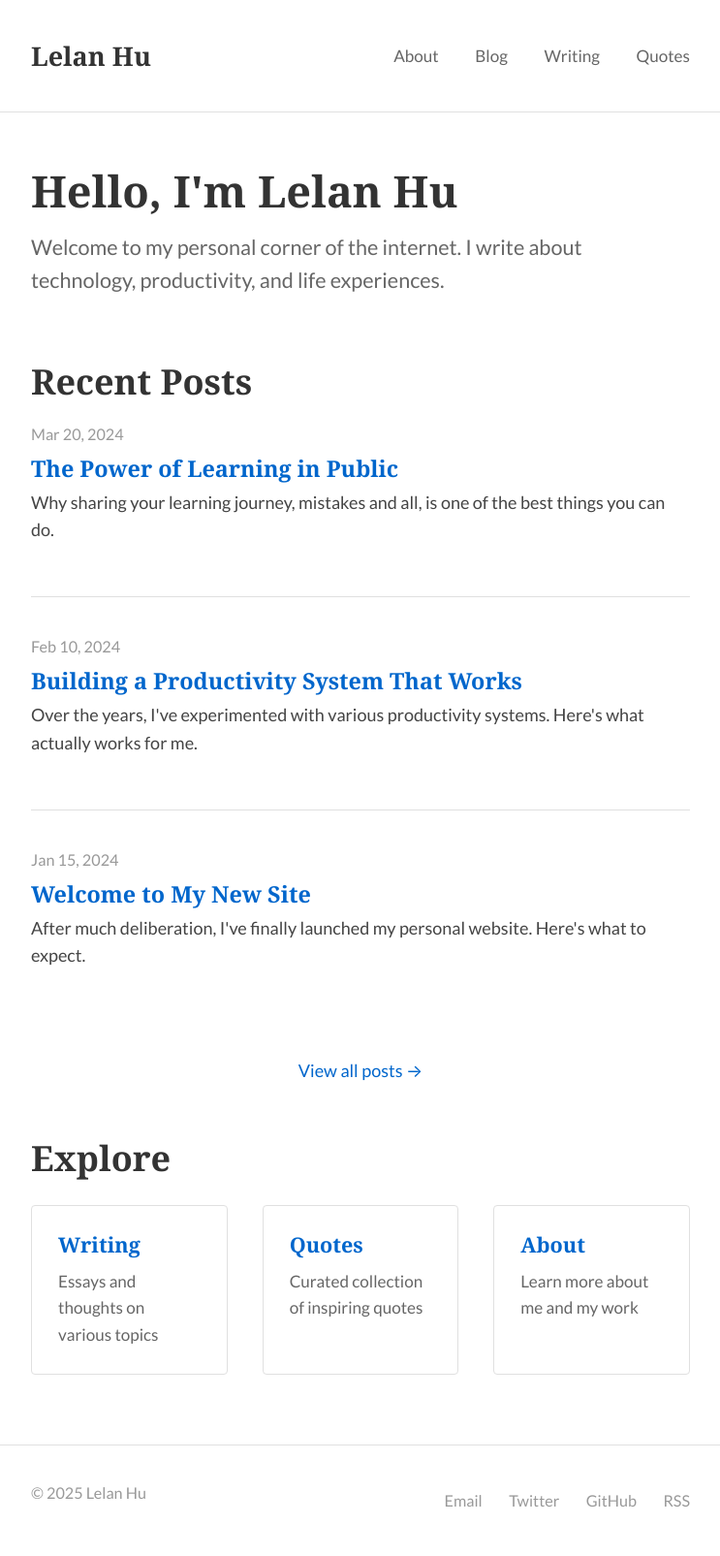
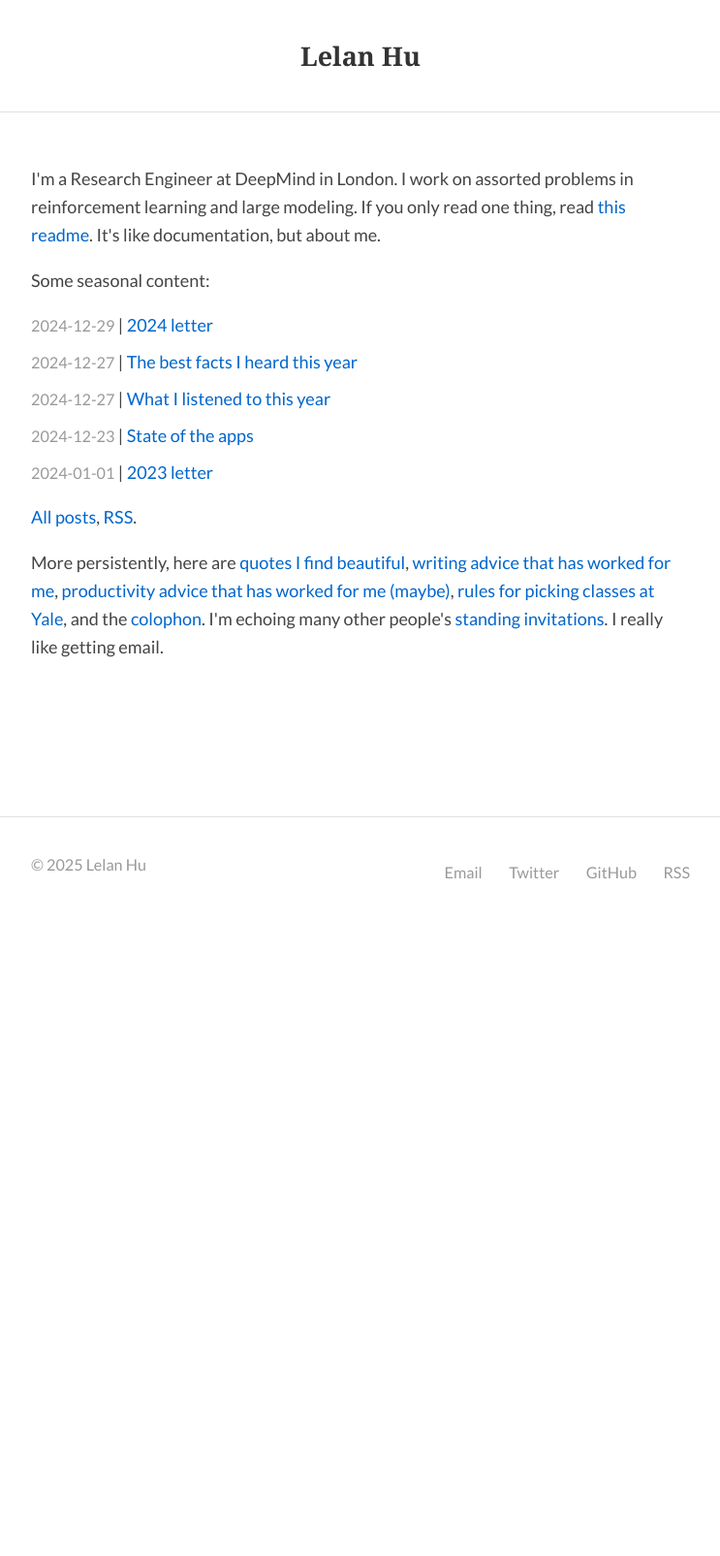
Before and after one commit to hulelan/lelanhu.github.io, a Jekyll site: the page built from index.html, in a window 1280 px wide. Shown: the whole page at 97% size, without its empty margins (268-1011 px from the left). Built offline with Jekyll 4.4.1, drawn with Linux system fonts in a browser that asks for light colours; some web fonts are replaced; after the commit the page ends 957 px from its top, so only the background shows below that.

Commit message:
Remove navigation and simplify to single landing page
- Remove all navigation links from header
- Update homepage to use inline links only
- Clean up navigation-related CSS
- Keep simple, clean landing page structure

🤖 Generated with Claude Code (https://claude.ai/code)

Co-Authored-By: Claude <noreply@anthropic.com>

```diff
--- a/_config.yml
+++ b/_config.yml
@@ -26,16 +26,6 @@ defaults:
       layout: "post"
       author: "Lelan Hu"
 
-# Navigation
-navigation:
-  - title: About
-    url: /about/
-  - title: Blog
-    url: /blog/
-  - title: Writing
-    url: /writing/
-  - title: Quotes
-    url: /quotes/
 
 # Analytics (add your tracking ID)
 google_analytics:
--- a/_includes/header.html
+++ b/_includes/header.html
@@ -3,14 +3,5 @@
     <div class="site-title">
       <a href="{{ '/' | relative_url }}">{{ site.title }}</a>
     </div>
-
-    <nav class="site-nav">
-      {% for item in site.navigation %}
-        <a href="{{ item.url | relative_url }}"
-           {% if page.url == item.url %}class="active"{% endif %}>
-          {{ item.title }}
-        </a>
-      {% endfor %}
-    </nav>
   </div>
 </header>
--- a/assets/css/main.css
+++ b/assets/css/main.css
@@ -70,10 +70,7 @@ a:hover {
 }
 
 .site-header .container {
-  display: flex;
-  justify-content: space-between;
-  align-items: center;
-  flex-wrap: wrap;
+  text-align: center;
 }
 
 .site-title a {
@@ -84,17 +81,6 @@ a:hover {
   text-decoration: none;
 }
 
-.site-nav a {
-  margin-left: 2em;
-  color: var(--light-gray);
-  font-size: 0.95em;
-}
-
-.site-nav a:hover,
-.site-nav a.active {
-  color: var(--primary-color);
-  text-decoration: none;
-}
 
 /* Main Content */
 .main-content {
@@ -107,6 +93,20 @@ a:hover {
   max-width: var(--max-width);
   margin: 0 auto;
   padding: 0 20px;
+}
+
+.simple-list {
+  list-style: none;
+  margin: 1em 0;
+}
+
+.simple-list li {
+  margin-bottom: 0.5em;
+}
+
+.simple-list .date {
+  color: var(--lighter-gray);
+  font-size: 0.9em;
 }
 
 .intro h1 {
@@ -326,22 +326,6 @@ a:hover {
     font-size: 16px;
   }
 
-  .site-header .container {
-    flex-direction: column;
-    text-align: center;
-  }
-
-  .site-nav {
-    margin-top: 1em;
-  }
-
-  .site-nav a {
-    margin: 0 0.7em;
-  }
-
-  .site-nav a:first-child {
-    margin-left: 0;
-  }
 
   .highlight-cards {
     grid-template-columns: 1fr;
--- a/index.html
+++ b/index.html
@@ -2,47 +2,19 @@
 layout: default
 ---
 <div class="home">
-  <section class="intro">
-    <h1>Hello, I'm Lelan Hu</h1>
-    <p class="lead">Welcome to my personal corner of the internet. I write about technology, productivity, and life experiences.</p>
-  </section>
+  <p>I'm a Research Engineer at DeepMind in London. I work on assorted problems in reinforcement learning and large modeling. If you only read one thing, read <a href="/about/">this readme</a>. It's like documentation, but about me.</p>
 
-  <section class="recent-posts">
-    <h2>Recent Posts</h2>
-    <ul class="post-list">
-      {% for post in site.posts limit:5 %}
-        <li>
-          <span class="post-meta">{{ post.date | date: "%b %-d, %Y" }}</span>
-          <h3>
-            <a href="{{ post.url | relative_url }}">{{ post.title }}</a>
-          </h3>
-          {% if post.excerpt %}
-            <p>{{ post.excerpt | strip_html | truncatewords: 30 }}</p>
-          {% endif %}
-        </li>
-      {% endfor %}
-    </ul>
+  <p>Some seasonal content:</p>
 
-    <p class="more-posts">
-      <a href="{{ '/blog/' | relative_url }}">View all posts →</a>
-    </p>
-  </section>
+  <ul class="simple-list">
+    <li><span class="date">2024-12-29</span> | <a href="/writing/2024-letter/">2024 letter</a></li>
+    <li><span class="date">2024-12-27</span> | <a href="/writing/best-facts-2024/">The best facts I heard this year</a></li>
+    <li><span class="date">2024-12-27</span> | <a href="/writing/what-i-listened-to-2024/">What I listened to this year</a></li>
+    <li><span class="date">2024-12-23</span> | <a href="/writing/state-of-apps-2024/">State of the apps</a></li>
+    <li><span class="date">2024-01-01</span> | <a href="/writing/2023-letter/">2023 letter</a></li>
+  </ul>
 
-  <section class="highlights">
-    <h2>Explore</h2>
-    <div class="highlight-cards">
-      <div class="card">
-        <h3><a href="{{ '/writing/' | relative_url }}">Writing</a></h3>
-        <p>Essays and thoughts on various topics</p>
-      </div>
-      <div class="card">
-        <h3><a href="{{ '/quotes/' | relative_url }}">Quotes</a></h3>
-        <p>Curated collection of inspiring quotes</p>
-      </div>
-      <div class="card">
-        <h3><a href="{{ '/about/' | relative_url }}">About</a></h3>
-        <p>Learn more about me and my work</p>
-      </div>
-    </div>
-  </section>
+  <p><a href="/all-posts/">All posts</a>, <a href="/feed.xml">RSS</a>.</p>
+
+  <p>More persistently, here are <a href="/quotes/">quotes I find beautiful</a>, <a href="/writing-advice/">writing advice that has worked for me</a>, <a href="/productivity/">productivity advice that has worked for me (maybe)</a>, <a href="/yale-classes/">rules for picking classes at Yale</a>, and the <a href="/colophon/">colophon</a>. I'm echoing many other people's <a href="/standing-invitation/">standing invitations</a>. I really like getting email.</p>
 </div>
```
Also changed, not shown: pages/all-posts.html (added, +20 -0 lines).
